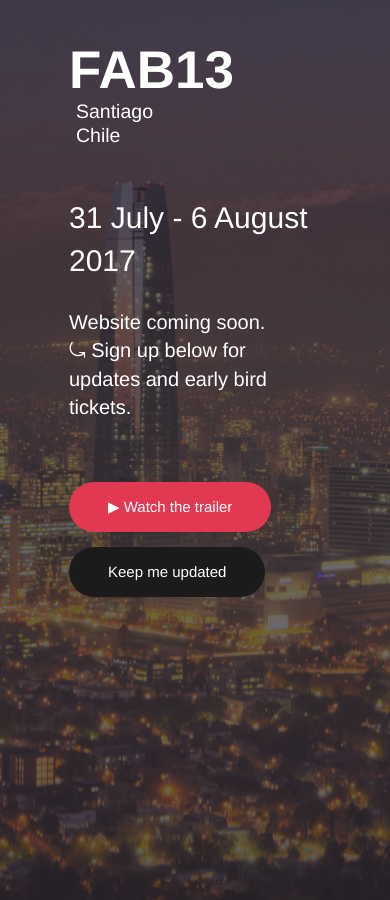
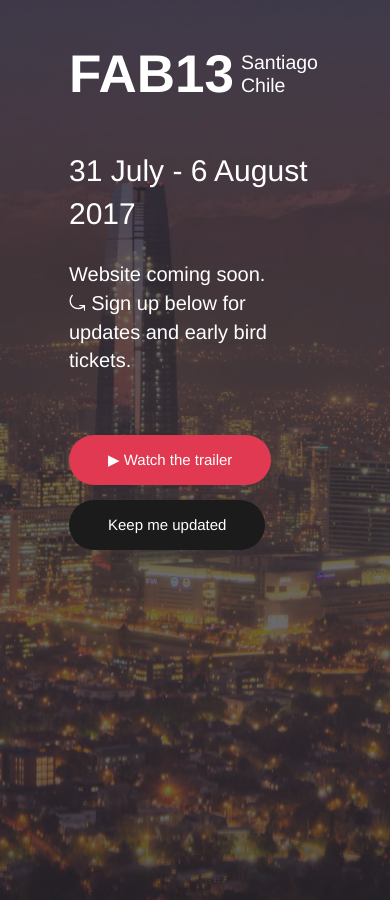
Before and after one commit to fabfoundation/fab13, a Jekyll site: the page built from index.html, in a window 390 px wide. Shown: the top 900 px of the page. Built offline with Jekyll 4.4.1, drawn with Linux system fonts in a browser that asks for light colours; nearby versions of some CDN libraries; grey boxes are pictures that could not be loaded.

Commit message:
divs in Fab13 title fixed

```diff
--- a/_includes/header.html
+++ b/_includes/header.html
@@ -1,18 +1,12 @@
 <!-- Header -->
-<header style="background-image:url('../img/santiago.jpg'); position: relative;">
+<header>
   <div class="layer">
     <div class="container">
       <div class="intro-text">
         <div class="row" style="padding: 0px; margin: 0px; padding-bottom: 50px;">
-                    <div class="col-xs-12 col-md-3 col-lg-3" style ="padding:0px; margin: 0px;">
             <div class="intro-title">Fab13</div>
+            <div class="intro-city">Santiago<br>Chile</div>
         </div>
-                    <div class="col-xs-12 col-md-9 col-lg-9">
-                        <div class="intro-city">Santiago <br> Chile</div>
-                    </div>
-                </div>
-
-
         <div class="intro-date">31 July - 6 August 2017</div>
         <div class="intro-message">Website coming soon. <br>⤿ Sign up below for updates and early bird tickets.
         </div>
@@ -67,14 +61,4 @@
       </div>
     </div>
   </div>
-
 </header>
-
-
-
-
-
-<!--
-    <div class="intro-title" style="position: float;">Fab13</div>
-    <div class="intro-city" style="position: float;">Santiago <br> Chile</div>
--->
--- a/_layouts/style.css
+++ b/_layouts/style.css
@@ -552,6 +552,7 @@ header {
     -moz-background-size: cover;
     background-size: cover;
     -o-background-size: cover;
+    position: relative;
 }
 
 .layer {
@@ -564,7 +565,7 @@ header {
 }
 
 header .intro-text {
-    padding: 12% 15% 0px 15%;
+    padding: 13% 15% 0px 15%;
     text-align: left;
     height:100vh;
     font-family: '{{ site.fonts.primary }}',"Helvetica Neue",Helvetica,Arial,sans-serif;
@@ -576,6 +577,7 @@ header .intro-text .intro-title {
     font-size: 53px;
     padding:0px;
     line-height: 1;
+    float:left;
 }
 
 header .intro-text .intro-city {
@@ -586,6 +588,7 @@ header .intro-text .intro-city {
     line-height: 1.2;
     padding-top: 4px;
     padding-left: 7px;
+    float:left;
 }
 
 header .intro-text .intro-date {
```
Lines whose indentation alone changed are shown as unchanged.
